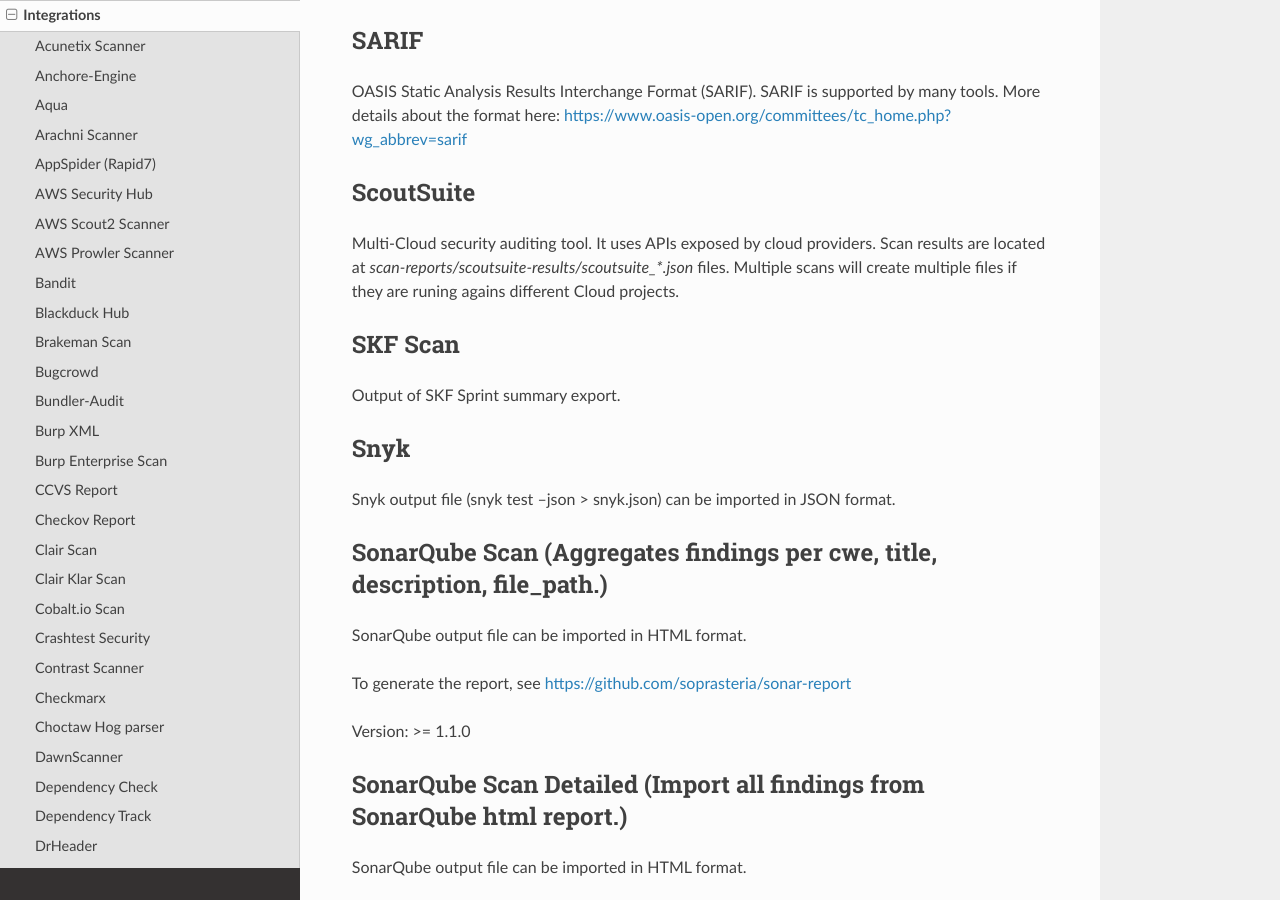
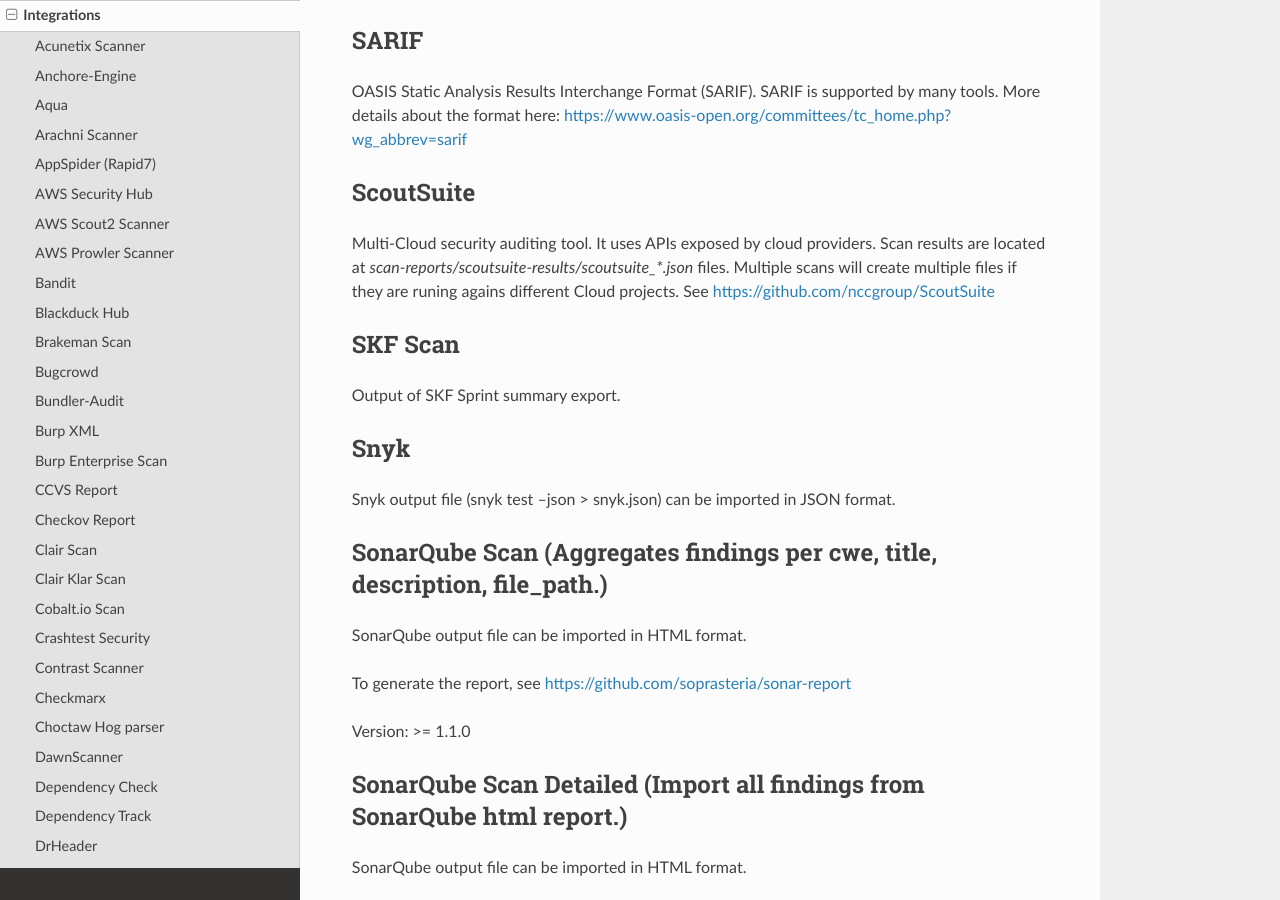
Before and after one commit to DefectDojo/Documentation, a Sphinx documentation site: the page built from docs/integrations.rst, in a window 1280 px wide and 900 px high, scrolled down 9139 px. Built offline with Sphinx 7.4.7 and the Read the Docs theme 2.0.0, drawn with Linux system fonts in a browser that asks for light colours.

Commit message:
Update integrations.rst

```diff
--- a/docs/integrations.rst
+++ b/docs/integrations.rst
@@ -372,6 +372,7 @@
 Multi-Cloud security auditing tool. It uses APIs exposed by cloud providers.
 Scan results are located at `scan-reports/scoutsuite-results/scoutsuite_*.json` files.
 Multiple scans will create multiple files if they are runing agains different Cloud projects.
+See https://github.com/nccgroup/ScoutSuite
 
 SKF Scan
 --------
```
